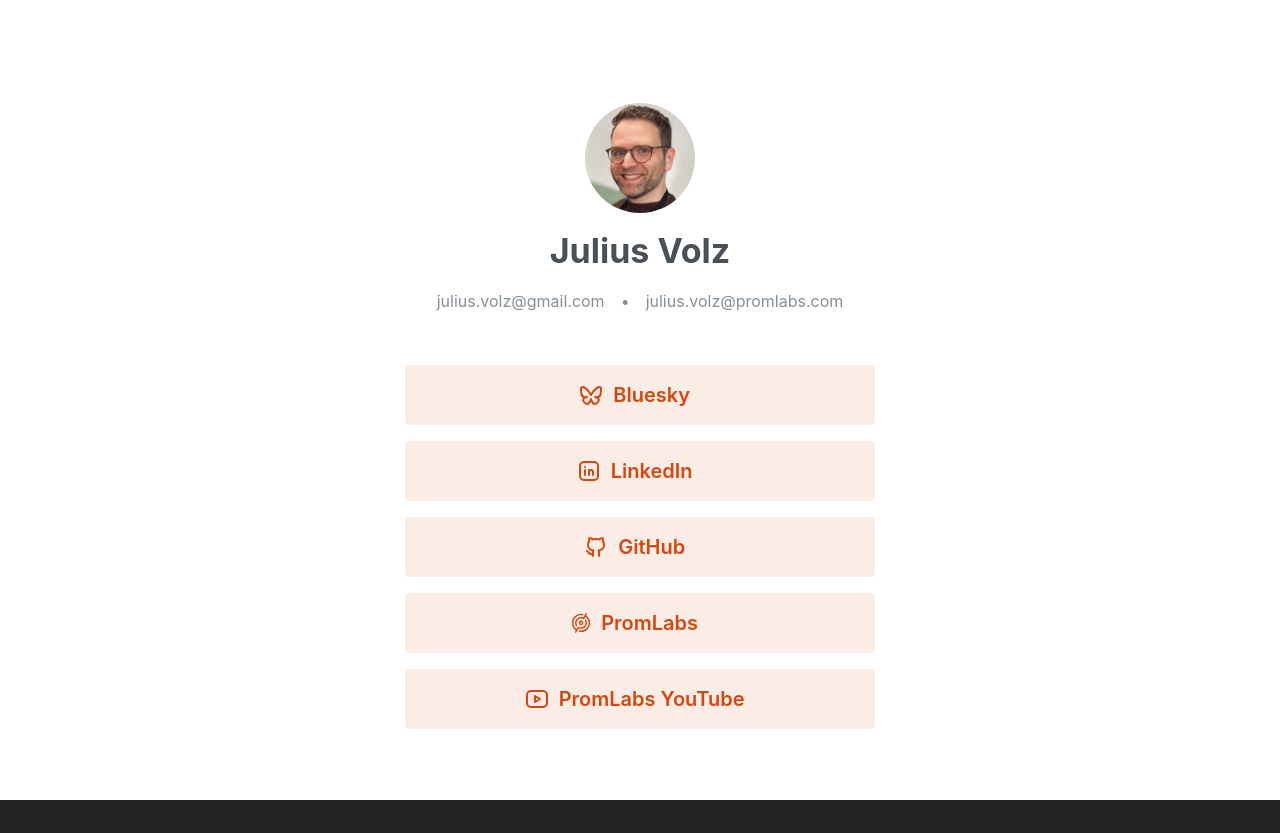
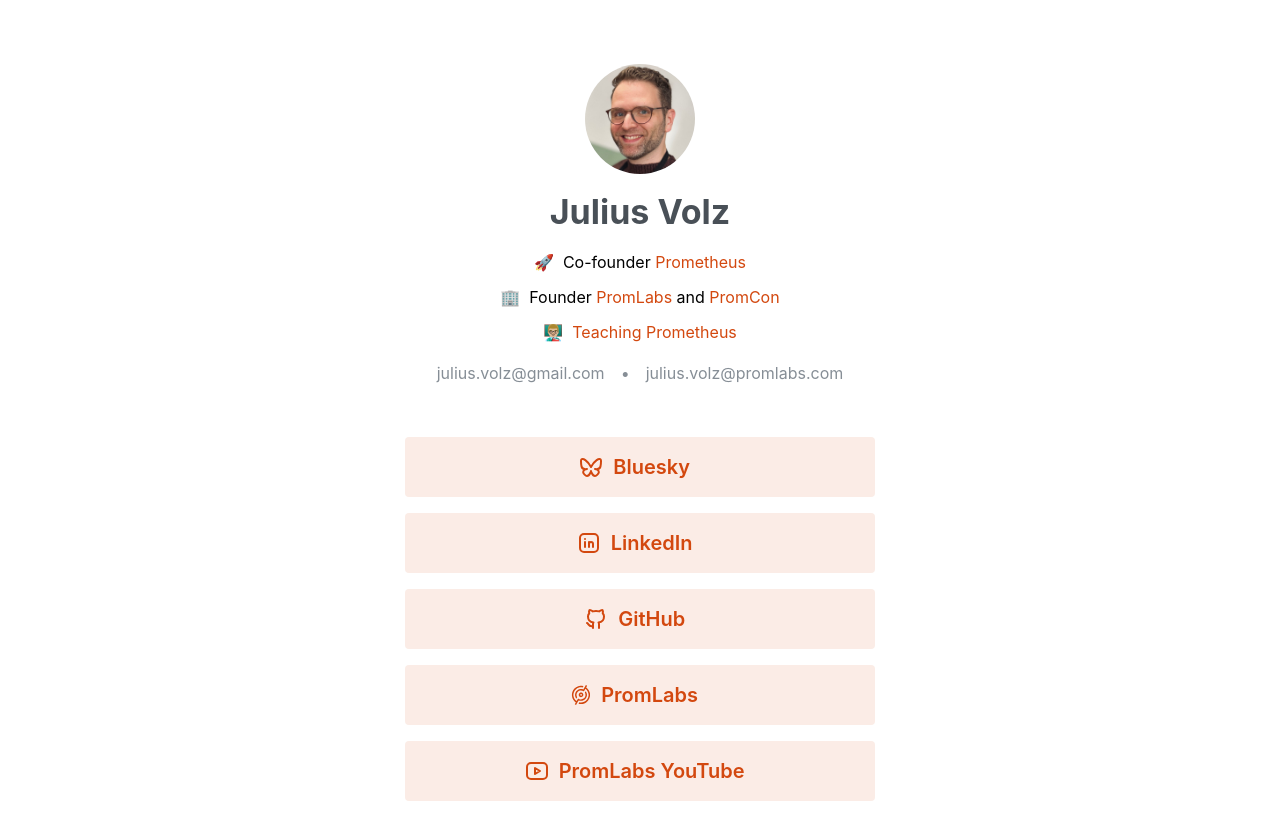
Before and after one commit to juliusv/homepage, a React (Vite) app: page / in a window 1280 px wide. Before the commit the page ends 800 px from the top, so only its background shows below. Built offline with nearby package versions, Linux system fonts and the light colour scheme.

Commit message:
Add a tiny bio
Signed-off-by: Julius Volz <julius.volz@gmail.com>

```diff
--- a/src/App.tsx
+++ b/src/App.tsx
@@ -17,6 +17,7 @@
   Anchor,
   Group,
   Box,
+  List,
 } from "@mantine/core";
 
 // Import styles of packages that you've installed.
@@ -59,6 +60,31 @@
             julius.volz@promlabs.com
           </Anchor>
         </Stack>
+        <List listStyleType="none" spacing="xs">
+          <List.Item>
+            🚀&nbsp;&nbsp;Co-founder{" "}
+            <Anchor target="_blank" href="https://prometheus.io/">
+              Prometheus
+            </Anchor>
+          </List.Item>
+          <List.Item>
+            🏢&nbsp;&nbsp;Founder{" "}
+            <Anchor target="_blank" href="https://promlabs.com/">
+              PromLabs
+            </Anchor>{" "}
+            and{" "}
+            <Anchor target="_blank" href="https://promcon.io/">
+              PromCon
+            </Anchor>
+          </List.Item>
+
+          <List.Item>
+            👨🏼‍🏫&nbsp;&nbsp;
+            <Anchor target="_blank" href="https://training.promlabs.com">
+              Teaching Prometheus
+            </Anchor>
+          </List.Item>
+        </List>
         <Group visibleFrom="xs">
           <Anchor c="dimmed" href="mailto:julius.volz@gmail.com">
             julius.volz@gmail.com
```
